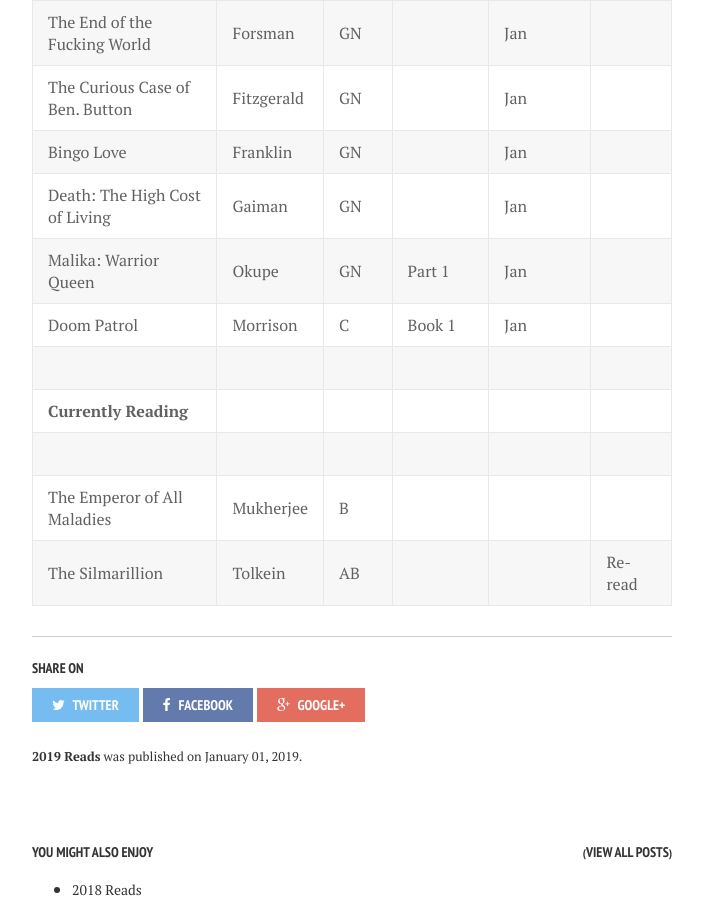
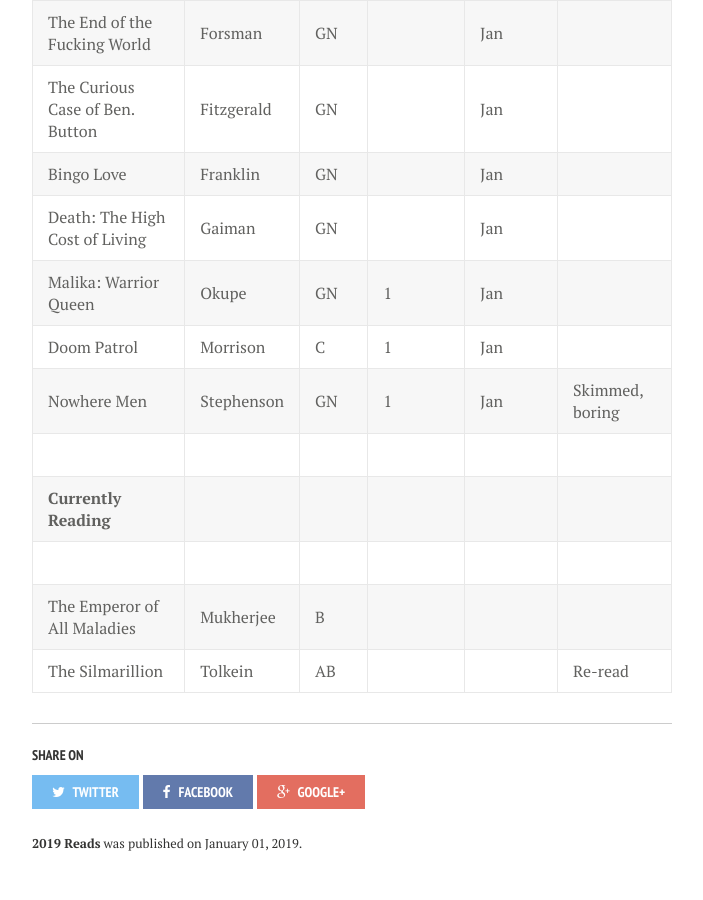
Before and after one commit to calebwherry/calebwherry.github.io, a Jekyll site: the page built from _posts/2019-01-01-2019-Reads.md, in a window 1280 px wide and 900 px high, scrolled down 705 px. Shown: the whole window, without its empty margins (288-991 px from the left). Built offline with Jekyll 4.4.1, drawn with Linux system fonts in a browser that asks for light colours; nearby versions of some CDN libraries; comment, search, counter and statistics services are not loaded.

Commit message:
Added new read.

```diff
--- a/_posts/2019-01-01-2019-Reads.md
+++ b/_posts/2019-01-01-2019-Reads.md
@@ -32,8 +32,9 @@
 | The Curious Case of Ben. Button    | Fitzgerald | GN    |         | Jan          |                     |
 | Bingo Love                         | Franklin   | GN    |         | Jan          |                     |
 | Death: The High Cost of Living     | Gaiman     | GN    |         | Jan          |                     |
-| Malika: Warrior Queen              | Okupe      | GN    | Part 1  | Jan          |                     |
-| Doom Patrol                        | Morrison   | C     | Book 1  | Jan          |                     |
+| Malika: Warrior Queen              | Okupe      | GN    | 1       | Jan          |                     |
+| Doom Patrol                        | Morrison   | C     | 1       | Jan          |                     |
+| Nowhere Men                        | Stephenson | GN    | 1       | Jan          | Skimmed, boring     |
 |                                    |            |       |         |              |                     |
 | <b>Currently Reading</b>           |            |       |         |              |                     |
 |                                    |            |       |         |              |                     |
```
